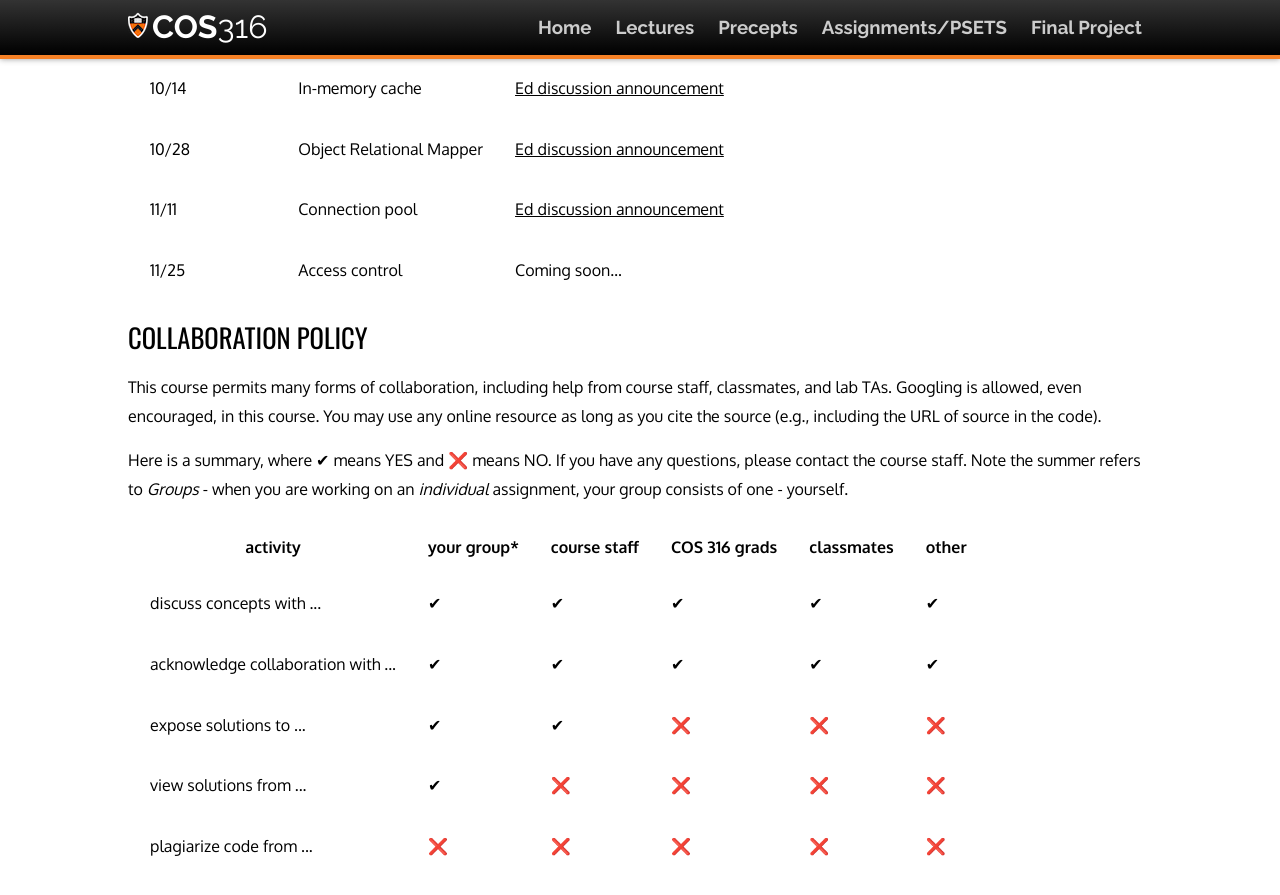
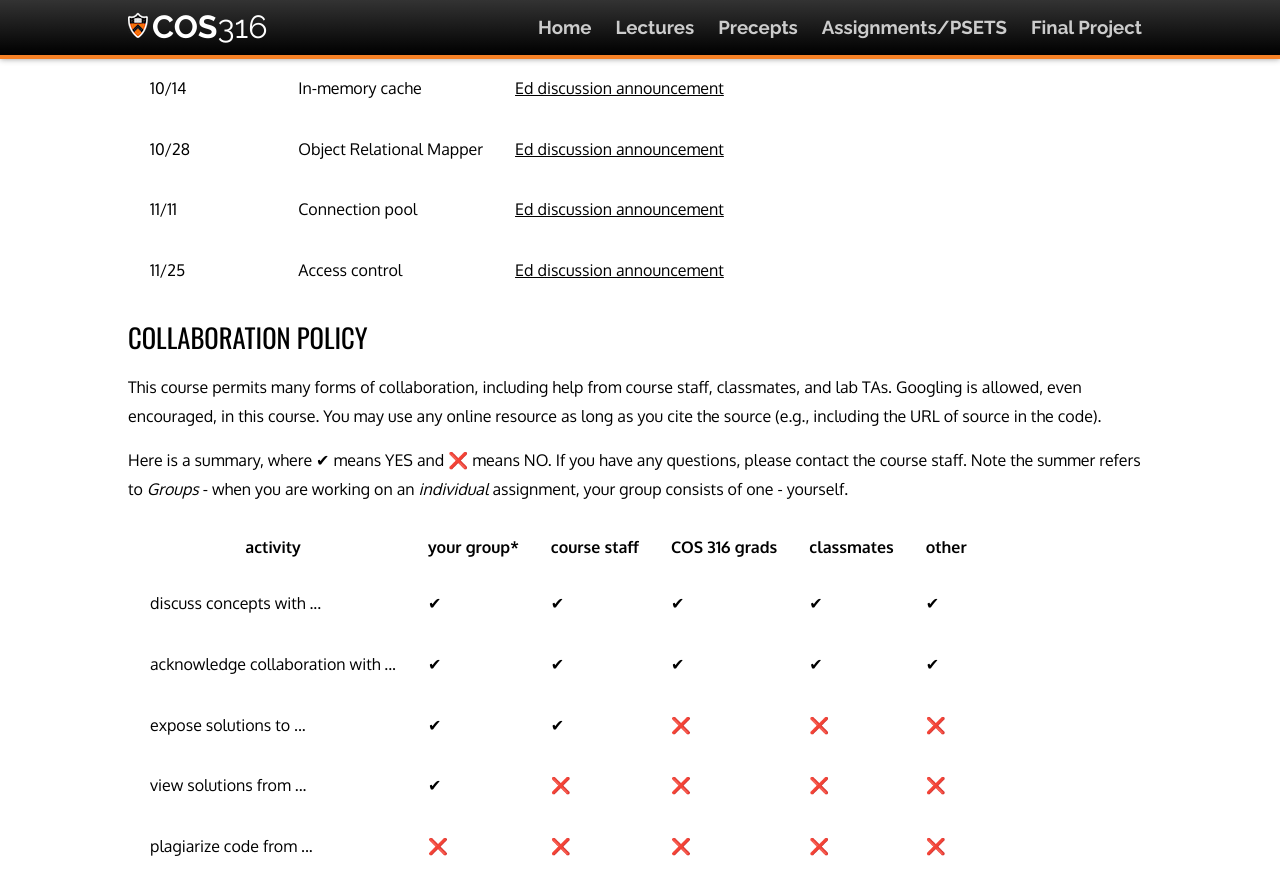
Before and after one commit to cos316/cos316-web, a Jekyll site: the page built from assignments.md, in a window 1280 px wide and 900 px high, scrolled down 876 px. Shown: the top 895 px of the window. Built offline with Jekyll 4.4.1, drawn with Linux system fonts in a browser that asks for light colours; nearby versions of some CDN libraries.

Commit message:
update a6 link

```diff
--- a/assignments.md
+++ b/assignments.md
@@ -42,7 +42,7 @@ your Dean or Director of Studies and with our approval.
 | 10/14                  | In-memory cache          | [Ed discussion announcement](https://us.edstem.org/courses/2353/discussion/138959)
 | 10/28                  | Object Relational Mapper | [Ed discussion announcement](https://us.edstem.org/courses/2353/discussion/150607)
 | 11/11                  | Connection pool          | [Ed discussion announcement](https://us.edstem.org/courses/2353/discussion/164032)
-| 11/25                  | Access control           | Coming soon...
+| 11/25                  | Access control           | [Ed discussion announcement](https://us.edstem.org/courses/2353/discussion/176008)
 
 ## Collaboration Policy
 
```
